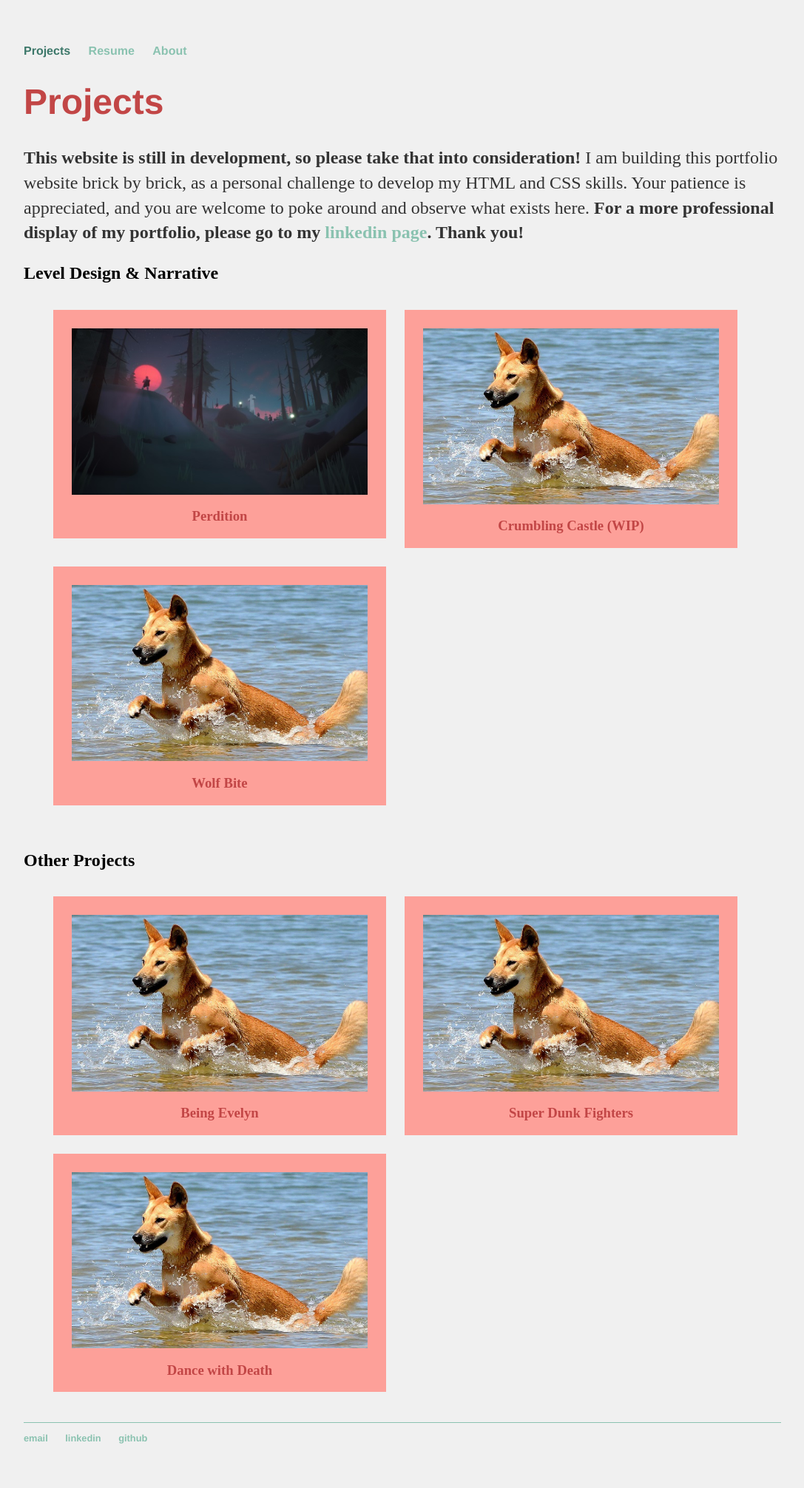
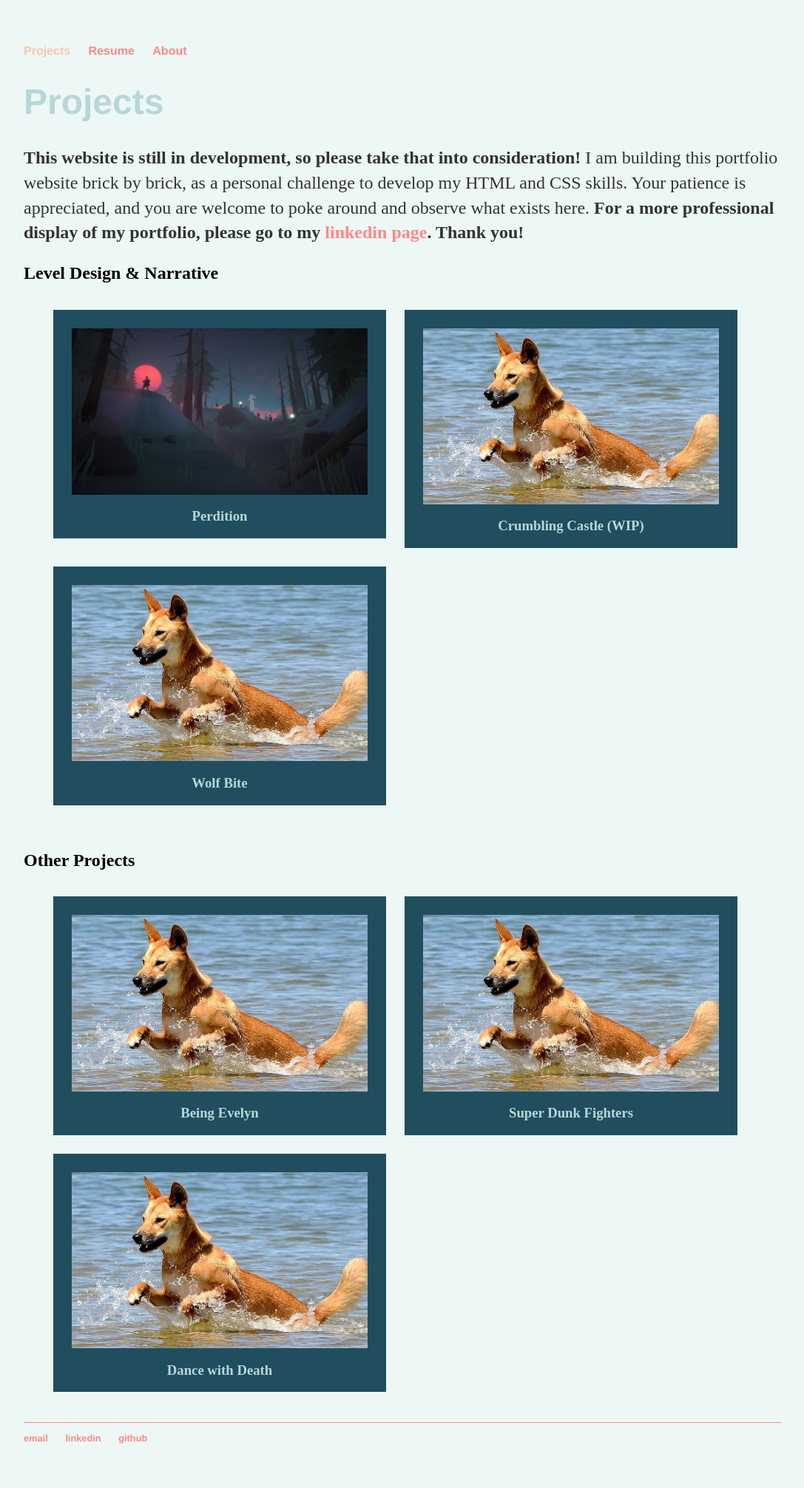
Before and after one commit to digigrant/digigrant.github.io, a Jekyll site: the page built from index.html, in a window 1280 px wide. Shown: the whole page at 74% size, without its empty margins (96-1183 px from the left). Built offline with Jekyll 4.4.1, drawn with Linux system fonts in a browser that asks for light colours.

Commit message:
Update _colors.scss

```diff
--- a/_sass/_colors.scss
+++ b/_sass/_colors.scss
@@ -1,5 +1,5 @@
-$color1: #F0F0F0;
-$color2: #C24646;
-$color3: #FDA099;
-$color4: #3D786A;
-$color5: #8AC2B0;
+$color1: #EDF7F5;
+$color2: #B7D7D8;
+$color3: #204E5F;
+$color4: #FFC6A8;
+$color5: #FF8984;
```
